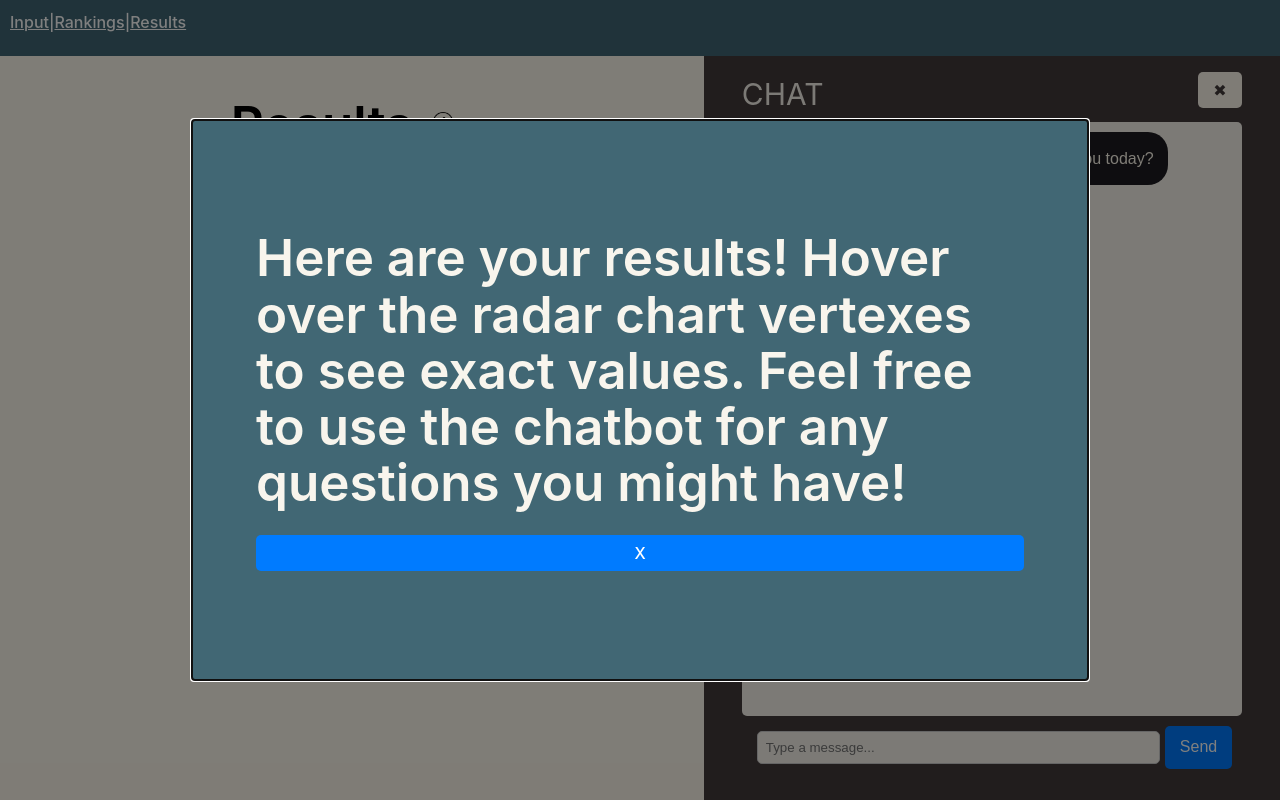
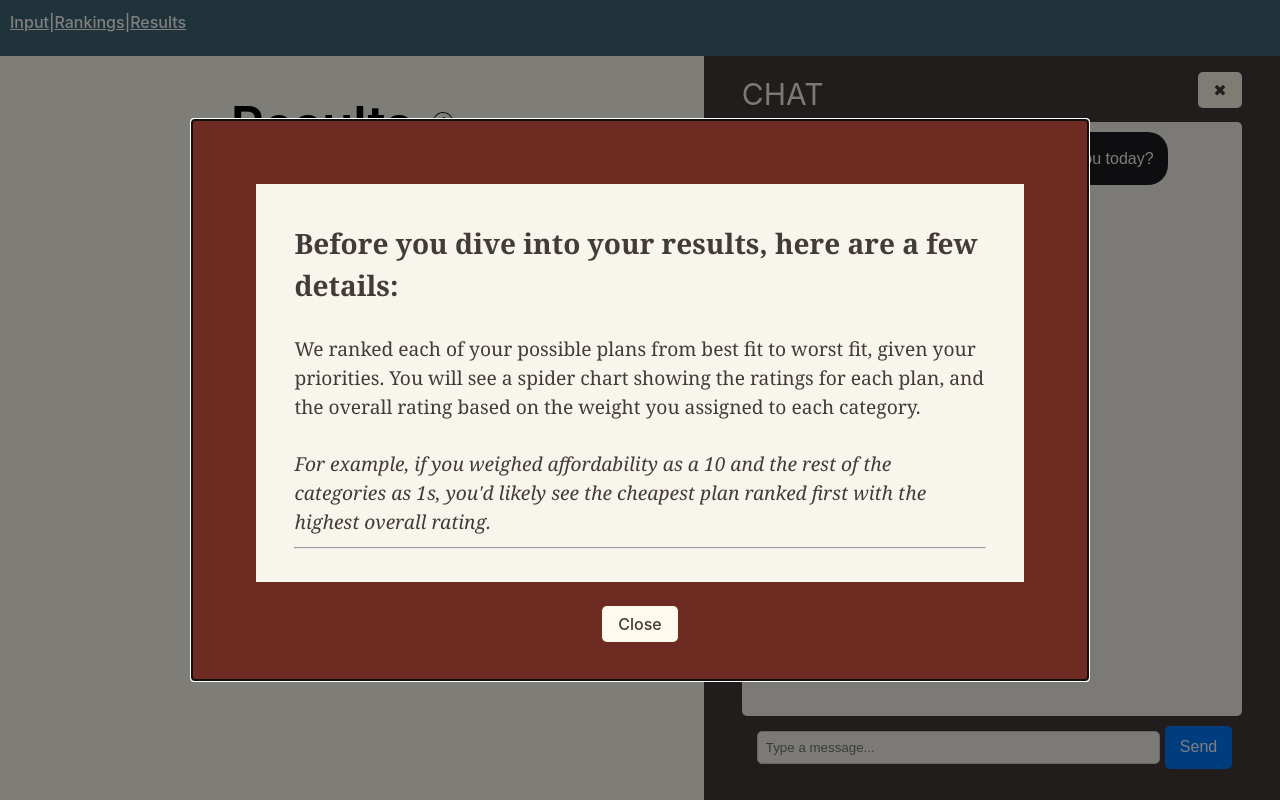
Before and after one commit to riasingh125/forge-spring25-software, a React (Vite) app in the folder frontend/: page /results in a window 1280 px wide. Built offline with nearby package versions, Linux system fonts and the light colour scheme.

Commit message:
finished modal

```diff
--- a/frontend/src/components/ModalStyles.module.css
+++ b/frontend/src/components/ModalStyles.module.css
@@ -1,17 +1,49 @@
 .modalBoxOuter {
     padding: 5%;
+    padding-bottom: 3%;
     display: flex;
     flex-direction: column;
     justify-content: center;
     text-align: left;
     height: 70vh;
     width: 70vw;
-    background-color: var(--dark-blue);
+    background-color: var(--burgundy);
     justify-self: center;
     margin-top: 15vh;
     color: var( --textbox-off-white);
   }
 
   .modalBoxInner {
+    display: flex;
+    padding: 5%;
+    flex-direction: column;
+    justify-content: flex-start;
+    text-align: left;
+    height: 100%;
+    width: 100%;
+    background-color: var(--textbox-off-white);
+    color: var(--gray);
+    overflow: scroll;
+  }
 
+  .modalButton {
+    background-color: var(--background-off-white);
+    color: var(--gray);
+    width: 10%;
+    border: none;
+    text-align: center;
+    font-size: 16px;
+    cursor: pointer;
+    border-radius: 5px;
+    align-self: center;
   }
+
+  .modalButton:hover {
+    background-color: rgb(195, 186, 186);
+  }
+
+  p {
+    font-family: Georgia, 'Times New Roman', Times, serif;
+    font-size: larger;
+    color: var(--gray)
+  }
--- a/frontend/src/components/ResultsModal.tsx
+++ b/frontend/src/components/ResultsModal.tsx
@@ -1,5 +1,8 @@
 import Modal from '@mui/material/Modal';
 import styles from './ModalStyles.module.css';
+import info from '../resources/info.png';
+import SpiderChart from './SpiderChart';
+import {dummyResult} from './ResultsText.tsx';
 
 interface ModalProps {
   isOpen: boolean;
@@ -14,10 +17,42 @@ export default function ResultsModal({ isOpen, handleClose, setNoOpenOnClick}: M
       <Modal
         open={isOpen}>
         <div className={styles.modalBoxOuter}>
-          <h1>Here are your results! Hover over the radar chart vertexes to see exact values.
-            Feel free to use the chatbot for any questions you might have!</h1>
-            <br></br>
-          <button onClick={() => { handleClose(); setNoOpenOnClick(true); }}>X</button>
+          <div className={styles.modalBoxInner}>
+            <p>
+              <strong style={{fontSize: "28px"}}>Before you dive into your results, here are a few details: </strong>
+              <br></br>
+              <br></br>
+              We ranked each of your possible plans from best fit to worst fit, given your priorities.
+              You will see a spider chart showing the ratings for each plan, and the overall rating based on the weight you assigned to each category.
+              <br></br>
+              <br></br>
+              <div style={{fontStyle: "italic", marginBottom: "10px"}}>For example, if you weighed affordability as a 10 and the rest of the categories as 1s, you'd likely see the
+              cheapest plan ranked first with the highest overall rating.</div>
+              <hr></hr>
+              <br></br>
+              You can hover over the vertexes of each chart to see exact numbers for each plan, or close the
+              chatbot to view a list of all the individual scores. (Feel free to play around with the sample chart below)
+              <br></br>
+              <div style={{width: "100%", height: "40%", marginTop: "20px"}}>
+                <SpiderChart scores={dummyResult} color={"gray"}/>
+              </div>
+              <br></br>
+              <hr style={{marginTop:"20px", marginBottom: "20px"}}></hr>
+              The page automatically opens with a chatbot on the right that you can open and close whenever you wish, and don't worry, your messages will save.
+              <br></br>
+              <br></br>
+              <strong style={{textDecoration: "underline"}}>We highly encourage you to ask the chatbot any questions you might have!</strong>
+              <br></br>
+              <hr style={{marginTop:"20px", marginBottom: "20px"}}></hr>
+              We hope this tool helps you make a decision that's right for you!
+              <br></br>
+              <br></br>
+              If you need to reopen this message for any reason, just click the <img src={info} style={{width:"15px", height: "15px"}}></img> symbol next to "Results"!
+              <br></br>
+            </p>
+          </div>
+          <br></br>
+          <button className={styles.modalButton} onClick={() => { handleClose(); setNoOpenOnClick(true); }}>Close</button>
         </div>
       </Modal>
     </div>
--- a/frontend/src/components/ResultsText.tsx
+++ b/frontend/src/components/ResultsText.tsx
@@ -11,7 +11,7 @@ interface TextBoxProps {
   expanded: boolean;
 }
 
-const dummyResult: Result = {
+export const dummyResult: Result = {
     name: "Sample Plan",
     totalScore: 7.2,
     affordability: 8,
@@ -24,6 +24,7 @@ const dummyResult: Result = {
     longTermBenefits: 9
   };
 
+// will use content once we have the actual data
 export default function TextBox({ rank, title, content, bgColor, expanded }: TextBoxProps) {
   if (expanded) {
     return (
--- a/frontend/src/pages/Results/Results.tsx
+++ b/frontend/src/pages/Results/Results.tsx
@@ -48,7 +48,7 @@ const ResultsAndModalButton = (setOpen: () => void) => {
     <div className={styles.resultsAndInfo}>
         <h1>Results</h1>
         <Tooltip
-        title="What do my results mean?"
+        title="How do I navigate this page?"
         arrow
         placement="right-start">
             <button className={styles.openModal}>
--- a/frontend/src/pages/Results/results.module.css
+++ b/frontend/src/pages/Results/results.module.css
@@ -40,14 +40,13 @@
 .openChat {
     position: fixed;
     bottom: 2vh;
-    right: 3vw;
+    right: 2vw;
     margin-top: 7vh;
-    background-color: var(--background-off-white);
-    border-color: var(--gray);
-    color: var(--gray);
+    background-color: var(--gray);
+    color: var(--textbox-off-white);
     padding: 10px 15px;
     cursor: pointer;
-    z-index: 9999;
+    z-index: 10;
 }
 
 .openChat:hover {
```
